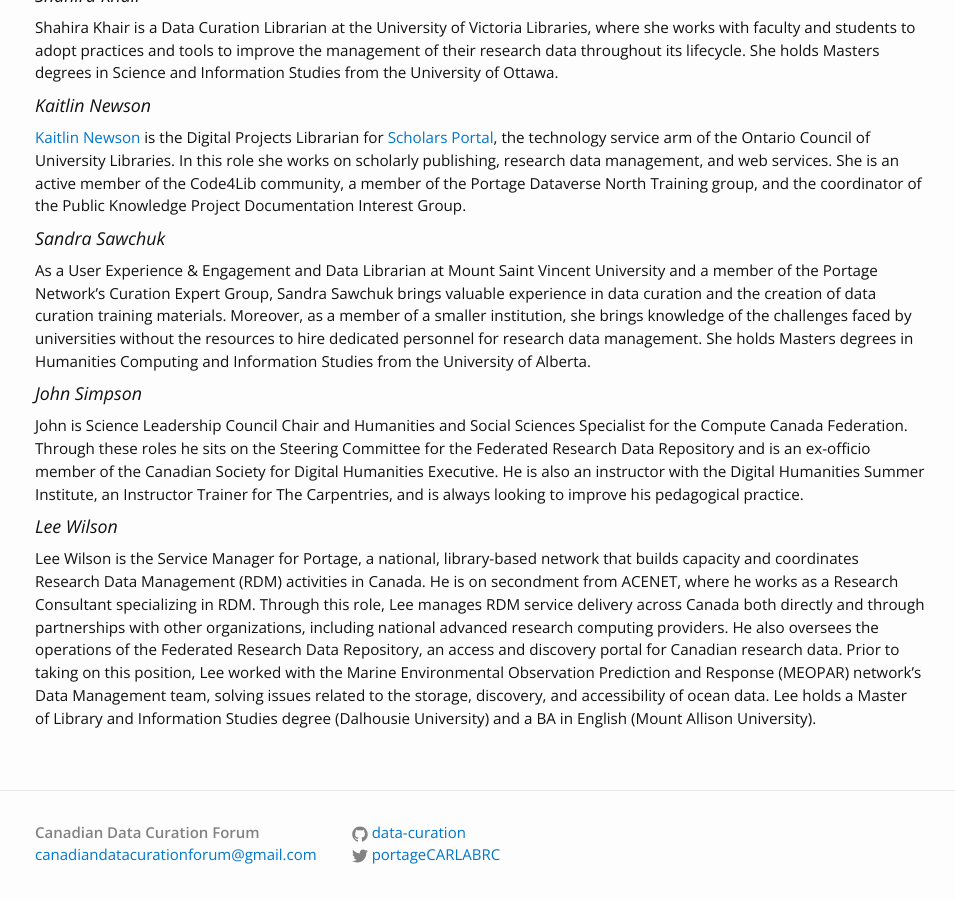
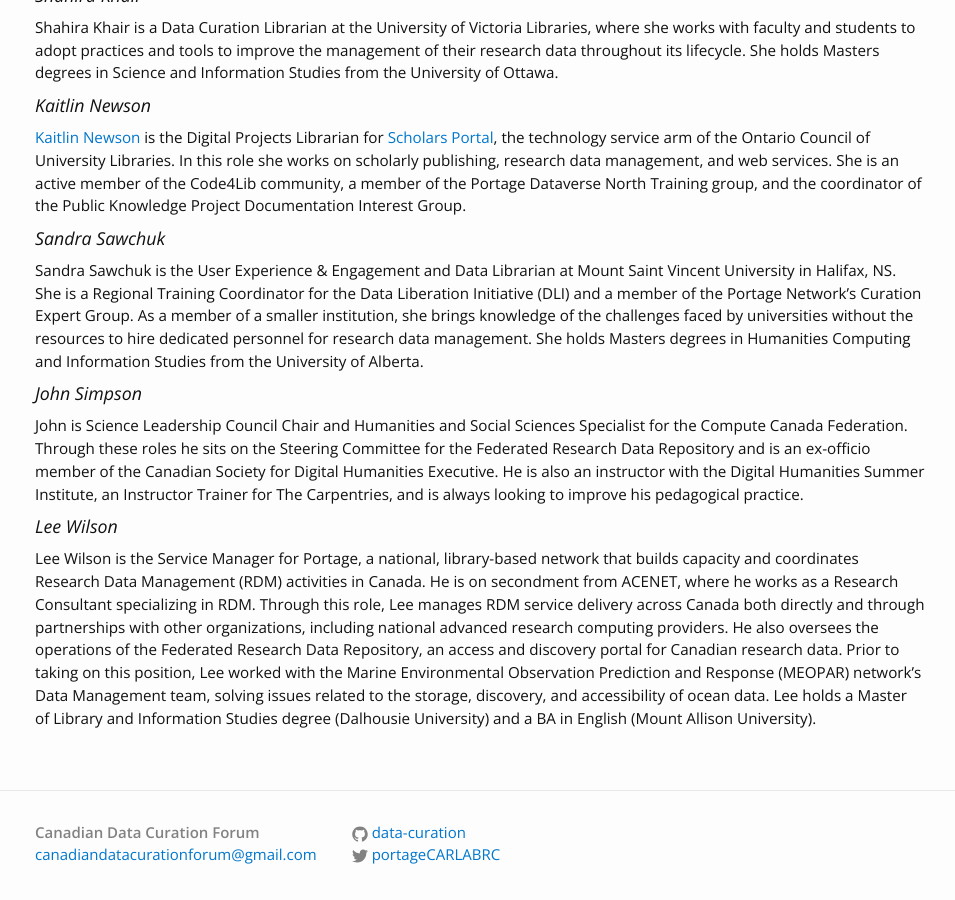
Before and after one commit to data-curation/data-curation.github.io, a Jekyll site: the page built from presenters.md, in a window 1280 px wide and 900 px high, scrolled down 1463 px. Shown: the whole window, without its empty margins (160-1115 px from the left). Built offline with Jekyll 4.4.1, drawn with Linux system fonts in a browser that asks for light colours.

Commit message:
Update presenters.md

```diff
--- a/presenters.md
+++ b/presenters.md
@@ -32,7 +32,7 @@ Shahira Khair is a Data Curation Librarian at the University of Victoria Librari
 [Kaitlin Newson](https://kaitlinnewson.com/) is the Digital Projects Librarian for [Scholars Portal](https://scholarsportal.info/), the technology service arm of the Ontario Council of University Libraries. In this role she works on scholarly publishing, research data management, and web services. She is an active member of the Code4Lib community, a member of the Portage Dataverse North Training group, and the coordinator of the Public Knowledge Project Documentation Interest Group.
 
 ### Sandra Sawchuk
-As a User Experience & Engagement and Data Librarian at Mount Saint Vincent University and a member of the Portage Network’s Curation Expert Group, Sandra Sawchuk brings valuable experience in data curation and the creation of data curation training materials. Moreover, as a member of a smaller institution, she brings knowledge of the challenges faced by universities without the resources to hire dedicated personnel for research data management. She holds Masters degrees in Humanities Computing and Information Studies from the University of Alberta.
+Sandra Sawchuk is the User Experience & Engagement and Data Librarian at Mount Saint Vincent University in Halifax, NS. She is a Regional Training Coordinator for the Data Liberation Initiative (DLI) and a member of the Portage Network’s Curation Expert Group. As a member of a smaller institution, she brings knowledge of the challenges faced by universities without the resources to hire dedicated personnel for research data management. She holds Masters degrees in Humanities Computing and Information Studies from the University of Alberta.
 
 ### John Simpson
 John is Science Leadership Council Chair and Humanities and Social Sciences Specialist for the Compute Canada Federation.  Through these roles he sits on the Steering Committee for the Federated Research Data Repository and is an ex-officio member of the Canadian Society for Digital Humanities Executive.  He is also an instructor with the Digital Humanities Summer Institute, an Instructor Trainer for The Carpentries, and is always looking to improve his pedagogical practice.
```
